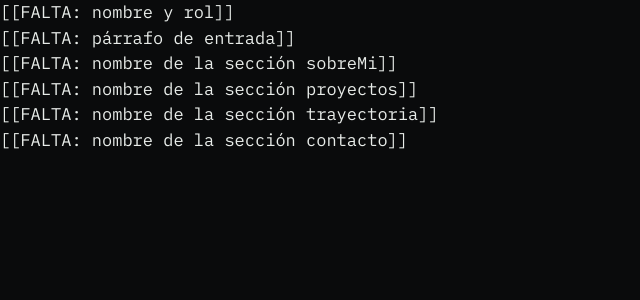
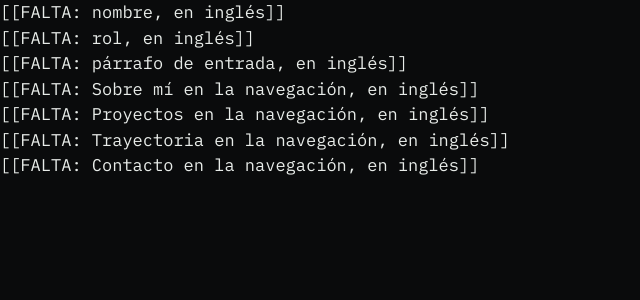
Before and after one commit to EnolMartin/portfolio-enol, a Next.js app: page /en in a window 1280 px wide. Shown: the top 300 px of the page, without its empty margins (0-640 px from the left). Built offline with nearby package versions, Linux system fonts and the light colour scheme.

Commit message:
Añade la carga tipada de diccionarios

```diff
--- a/app/[locale]/[section]/page.tsx
+++ b/app/[locale]/[section]/page.tsx
@@ -1,5 +1,6 @@
 import type { Metadata } from "next";
 import { notFound } from "next/navigation";
+import { getDictionary } from "@/lib/dictionary";
 import {
   isLocale,
   languageAlternates,
@@ -27,9 +28,11 @@ export async function generateMetadata({
   const section = sectionForSlug(locale, slug);
   if (!section) notFound();
 
+  const { secciones } = await getDictionary(locale);
+
   return {
-    title: `[[FALTA: título de ${section} en ${locale}]]`,
-    description: `[[FALTA: descripción de ${section} en ${locale}]]`,
+    title: secciones[section].titulo,
+    description: secciones[section].descripcion,
     alternates: {
       canonical: pathFor(locale, section),
       languages: languageAlternates(section),
@@ -37,8 +40,8 @@ export async function generateMetadata({
   };
 }
 
-// TODO: cada sección monta su componente de components/sections en cuanto
-// existan los diccionarios. Hasta entonces, marcadores a la vista.
+// TODO: cada sección monta su componente de components/sections en cuanto haya
+// maquetación; el encabezado es lo único que comparten las cuatro.
 export default async function PaginaDeSeccion({
   params,
 }: {
@@ -52,9 +55,11 @@ export default async function PaginaDeSeccion({
   const section = sectionForSlug(locale, slug);
   if (!section) notFound();
 
+  const { secciones } = await getDictionary(locale);
+
   return (
     <main>
-      <h1>[[FALTA: encabezado de {section}]]</h1>
+      <h1>{secciones[section].encabezado}</h1>
     </main>
   );
 }
--- a/app/[locale]/page.tsx
+++ b/app/[locale]/page.tsx
@@ -1,6 +1,7 @@
 import type { Metadata } from "next";
 import Link from "next/link";
 import { notFound } from "next/navigation";
+import { getDictionary } from "@/lib/dictionary";
 import {
   isLocale,
   languageAlternates,
@@ -21,9 +22,11 @@ export async function generateMetadata({
   const { locale } = await params;
   if (!isLocale(locale)) notFound();
 
+  const { portada } = await getDictionary(locale);
+
   return {
-    title: `[[FALTA: título de la portada en ${locale}]]`,
-    description: `[[FALTA: descripción de la portada en ${locale}]]`,
+    title: portada.titulo,
+    description: portada.descripcion,
     alternates: {
       canonical: pathFor(locale),
       languages: languageAlternates(),
@@ -31,8 +34,6 @@ export async function generateMetadata({
   };
 }
 
-// TODO: portada de verdad —nombre, rol e intro— cuando existan los
-// diccionarios. Los marcadores se quedan a la vista a propósito.
 export default async function Portada({
   params,
 }: {
@@ -41,16 +42,19 @@ export default async function Portada({
   const { locale } = await params;
   if (!isLocale(locale)) notFound();
 
+  const textos = await getDictionary(locale);
+
   return (
     <main>
-      <h1>[[FALTA: nombre y rol]]</h1>
-      <p>[[FALTA: párrafo de entrada]]</p>
+      <h1>{textos.portada.nombre}</h1>
+      <p>{textos.portada.rol}</p>
+      <p>{textos.portada.entrada}</p>
       <nav>
         <ul>
           {sections.map((section) => (
             <li key={section}>
               <Link href={pathFor(locale, section)}>
-                [[FALTA: nombre de la sección {section}]]
+                {textos.secciones[section].nombre}
               </Link>
             </li>
           ))}
--- /dev/null
+++ b/content/dictionaries/en.ts
@@ -0,0 +1,37 @@
+import type { Dictionary } from "./es";
+
+export const en: Dictionary = {
+  portada: {
+    nombre: "[[FALTA: nombre, en inglés]]",
+    rol: "[[FALTA: rol, en inglés]]",
+    entrada: "[[FALTA: párrafo de entrada, en inglés]]",
+    titulo: "[[FALTA: title de la portada, en inglés]]",
+    descripcion: "[[FALTA: meta description de la portada, en inglés]]",
+  },
+  secciones: {
+    sobreMi: {
+      nombre: "[[FALTA: Sobre mí en la navegación, en inglés]]",
+      encabezado: "[[FALTA: encabezado de Sobre mí, en inglés]]",
+      titulo: "[[FALTA: title de Sobre mí, en inglés]]",
+      descripcion: "[[FALTA: meta description de Sobre mí, en inglés]]",
+    },
+    proyectos: {
+      nombre: "[[FALTA: Proyectos en la navegación, en inglés]]",
+      encabezado: "[[FALTA: encabezado de Proyectos, en inglés]]",
+      titulo: "[[FALTA: title de Proyectos, en inglés]]",
+      descripcion: "[[FALTA: meta description de Proyectos, en inglés]]",
+    },
+    trayectoria: {
+      nombre: "[[FALTA: Trayectoria en la navegación, en inglés]]",
+      encabezado: "[[FALTA: encabezado de Trayectoria, en inglés]]",
+      titulo: "[[FALTA: title de Trayectoria, en inglés]]",
+      descripcion: "[[FALTA: meta description de Trayectoria, en inglés]]",
+    },
+    contacto: {
+      nombre: "[[FALTA: Contacto en la navegación, en inglés]]",
+      encabezado: "[[FALTA: encabezado de Contacto, en inglés]]",
+      titulo: "[[FALTA: title de Contacto, en inglés]]",
+      descripcion: "[[FALTA: meta description de Contacto, en inglés]]",
+    },
+  },
+};
--- /dev/null
+++ b/content/dictionaries/es.ts
@@ -0,0 +1,43 @@
+// Los huecos llevan marcador y no string vacío: un "" se renderiza sin dejar
+// rastro y se publica sin que nadie lo note, mientras que el marcador se ve en
+// la pantalla y en el <title>, y la auditoría lo trata como bloqueo.
+//
+// Sin `as const`: congelaría cada valor en su tipo literal y en.ts tendría que
+// repetir el español palabra por palabra para compilar.
+export const es = {
+  portada: {
+    nombre: "[[FALTA: nombre, en español]]",
+    rol: "[[FALTA: rol, en español]]",
+    entrada: "[[FALTA: párrafo de entrada, en español]]",
+    titulo: "[[FALTA: title de la portada, en español]]",
+    descripcion: "[[FALTA: meta description de la portada, en español]]",
+  },
+  secciones: {
+    sobreMi: {
+      nombre: "[[FALTA: Sobre mí en la navegación, en español]]",
+      encabezado: "[[FALTA: encabezado de Sobre mí, en español]]",
+      titulo: "[[FALTA: title de Sobre mí, en español]]",
+      descripcion: "[[FALTA: meta description de Sobre mí, en español]]",
+    },
+    proyectos: {
+      nombre: "[[FALTA: Proyectos en la navegación, en español]]",
+      encabezado: "[[FALTA: encabezado de Proyectos, en español]]",
+      titulo: "[[FALTA: title de Proyectos, en español]]",
+      descripcion: "[[FALTA: meta description de Proyectos, en español]]",
+    },
+    trayectoria: {
+      nombre: "[[FALTA: Trayectoria en la navegación, en español]]",
+      encabezado: "[[FALTA: encabezado de Trayectoria, en español]]",
+      titulo: "[[FALTA: title de Trayectoria, en español]]",
+      descripcion: "[[FALTA: meta description de Trayectoria, en español]]",
+    },
+    contacto: {
+      nombre: "[[FALTA: Contacto en la navegación, en español]]",
+      encabezado: "[[FALTA: encabezado de Contacto, en español]]",
+      titulo: "[[FALTA: title de Contacto, en español]]",
+      descripcion: "[[FALTA: meta description de Contacto, en español]]",
+    },
+  },
+};
+
+export type Dictionary = typeof es;
--- /dev/null
+++ b/lib/dictionary.ts
@@ -0,0 +1,16 @@
+import type { Dictionary } from "@/content/dictionaries/es";
+import type { Locale } from "./routes";
+
+// Un import dinámico por idioma, y no los dos estáticos: así cada diccionario
+// queda en su propio módulo y el que no pide la ruta no se evalúa. Hoy las
+// páginas se prerenderizan y los textos no salen del servidor, de modo que al
+// cliente no llega ninguno; esto es lo que impide que deje de ser cierto el día
+// que un componente de cliente necesite textos y se lleve los dos idiomas.
+const dictionaries: Record<Locale, () => Promise<Dictionary>> = {
+  es: () => import("@/content/dictionaries/es").then((modulo) => modulo.es),
+  en: () => import("@/content/dictionaries/en").then((modulo) => modulo.en),
+};
+
+export function getDictionary(locale: Locale): Promise<Dictionary> {
+  return dictionaries[locale]();
+}
```
